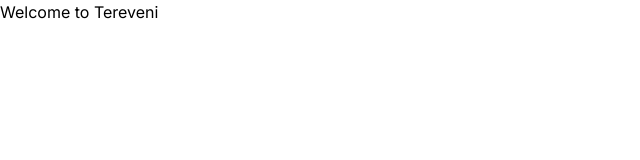
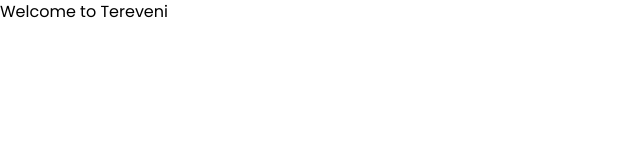
Before and after one commit to kpovel/tereveni-chat, a Next.js app: page /en in a window 1280 px wide. Shown: the top 160 px of the page, without its empty margins (0-640 px from the left). Built offline with nearby package versions, Linux system fonts and the light colour scheme.

Commit message:
feat: change html lang attribute while changing desired language

```diff
--- a/src/app/[lang]/layout.tsx
+++ b/src/app/[lang]/layout.tsx
@@ -1,5 +1,8 @@
 import { ReactNode } from "react";
+import { Poppins } from "next/font/google";
 import { SetPreferredLanguage } from "./setPreferredLang";
+
+const poppins = Poppins({ weight: "400", subsets: ["latin"] });
 
 export function generateStaticParams() {
   return [{ lang: "en" }, { lang: "uk" }];
@@ -12,12 +15,14 @@ export default function Layout({
   params,
 }: {
   children: ReactNode;
-  params: { lang: string };
+  params: { lang: "uk" | "en" };
 }) {
   return (
-    <>
-      <SetPreferredLanguage lang={params.lang} />
-      {children}
-    </>
+    <html lang={params.lang}>
+      <body className={poppins.className}>
+        <SetPreferredLanguage lang={params.lang} />
+        {children}
+      </body>
+    </html>
   );
 }
--- a/src/app/layout.tsx
+++ b/src/app/layout.tsx
@@ -1,22 +1,14 @@
-import type { Metadata } from 'next'
-import { Inter } from 'next/font/google'
-import './globals.css'
-
-const inter = Inter({ subsets: ['latin'] })
+import type { Metadata } from "next";
+import "./globals.css";
 
 export const metadata: Metadata = {
-  title: 'Create Next App',
-  description: 'Generated by create next app',
-}
+  title: "Create Next App",
+};
 
 export default function RootLayout({
   children,
 }: {
-  children: React.ReactNode
+  children: React.ReactNode;
 }) {
-  return (
-    <html lang="en">
-      <body className={inter.className}>{children}</body>
-    </html>
-  )
+  return children;
 }
```
